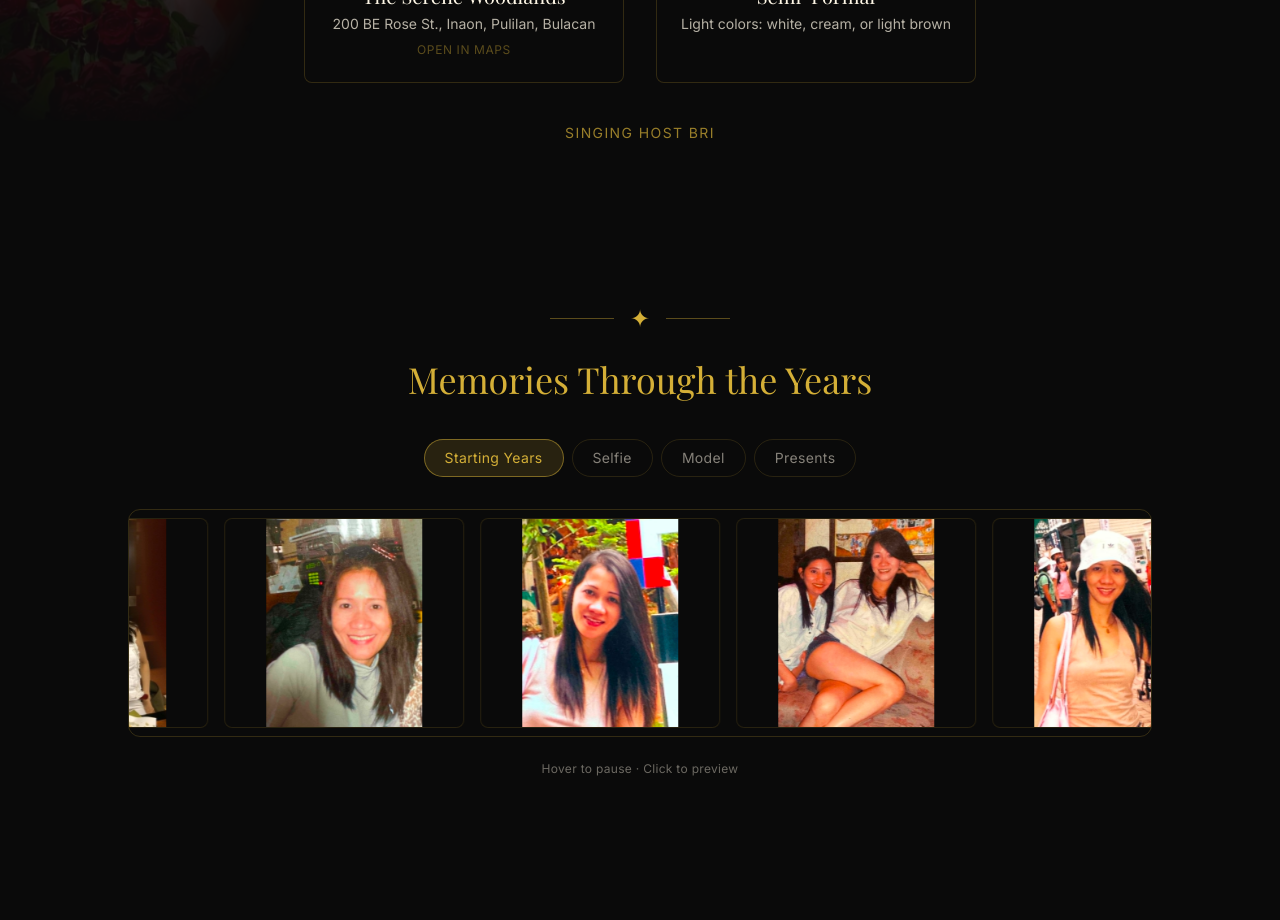
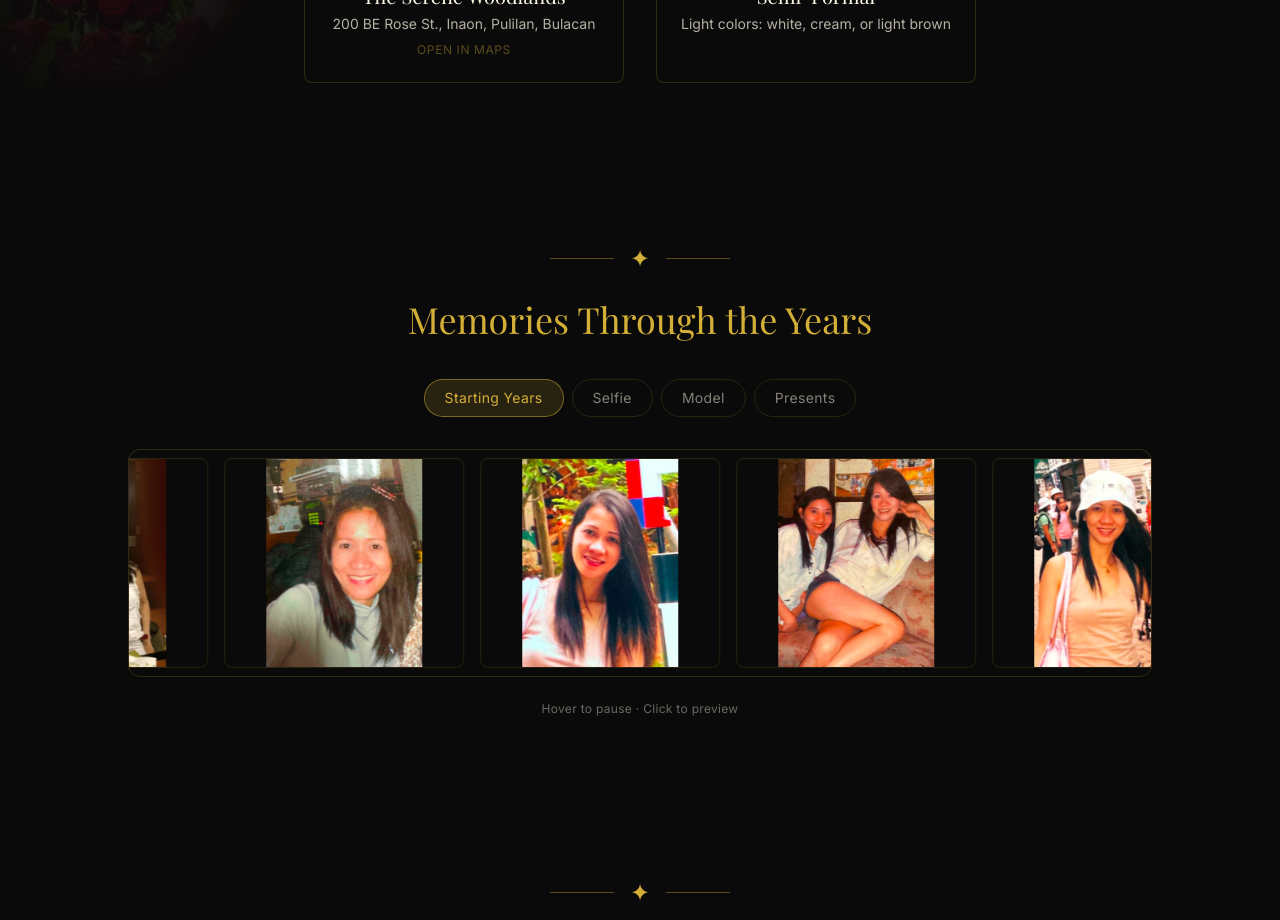
Before and after one commit to Karllouise-code/tita-rsvp-bday, a React (Vite) app: page / in a window 1280 px wide. Shown: the part 1760-2680 px from the top of the page. Built offline with nearby package versions, Linux system fonts and the light colour scheme.

Commit message:
fix: remove host name from EventDetails section

```diff
--- a/src/components/EventDetails.jsx
+++ b/src/components/EventDetails.jsx
@@ -87,16 +87,6 @@ const EventDetails = () => {
             <p className="text-cream/70 text-sm mt-1">Light colors: white, cream, or light brown</p>
           </motion.div>
         </div>
-
-        <motion.p
-          initial={{ opacity: 0 }}
-          whileInView={{ opacity: 1 }}
-          viewport={{ once: true }}
-          transition={{ duration: 0.6, delay: 1 }}
-          className="mt-10 text-gold/70 text-sm tracking-widest uppercase"
-        >
-          Singing Host Bri
-        </motion.p>
       </motion.div>
     </section>
   )
```
